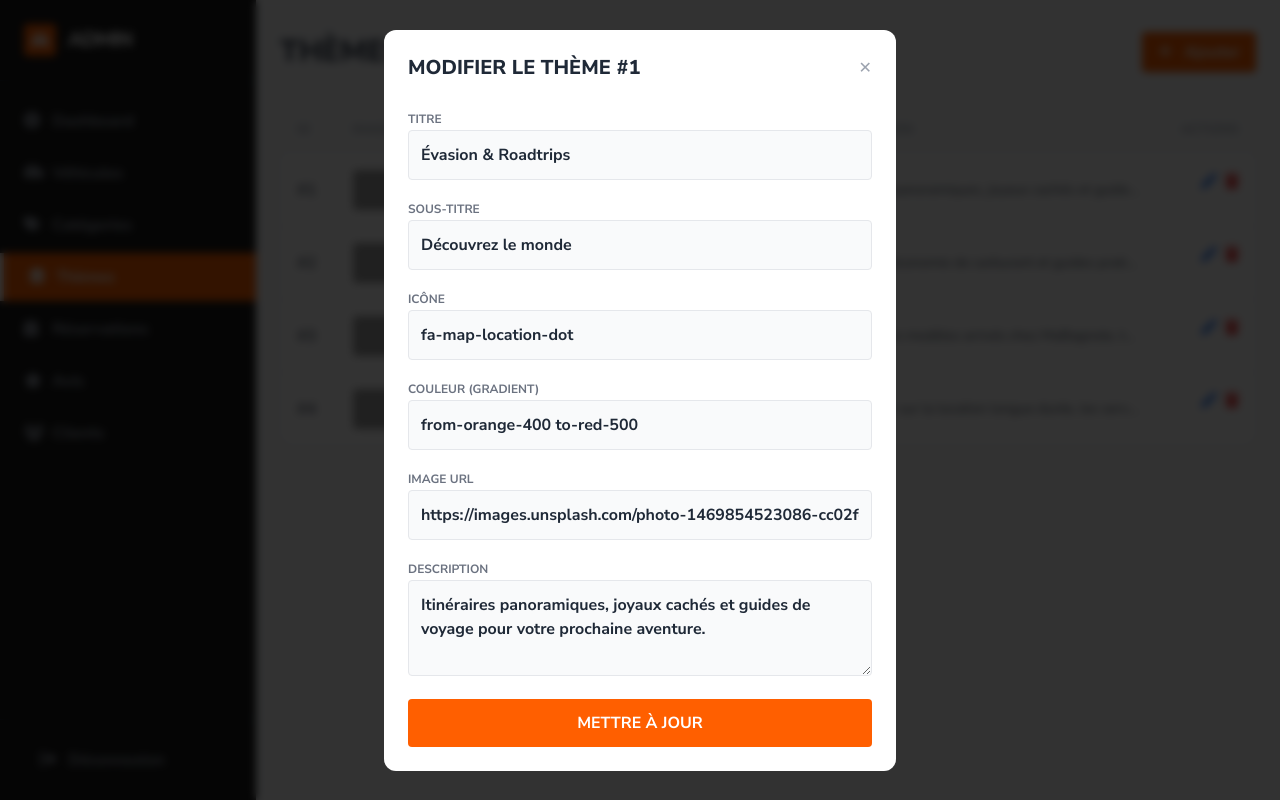
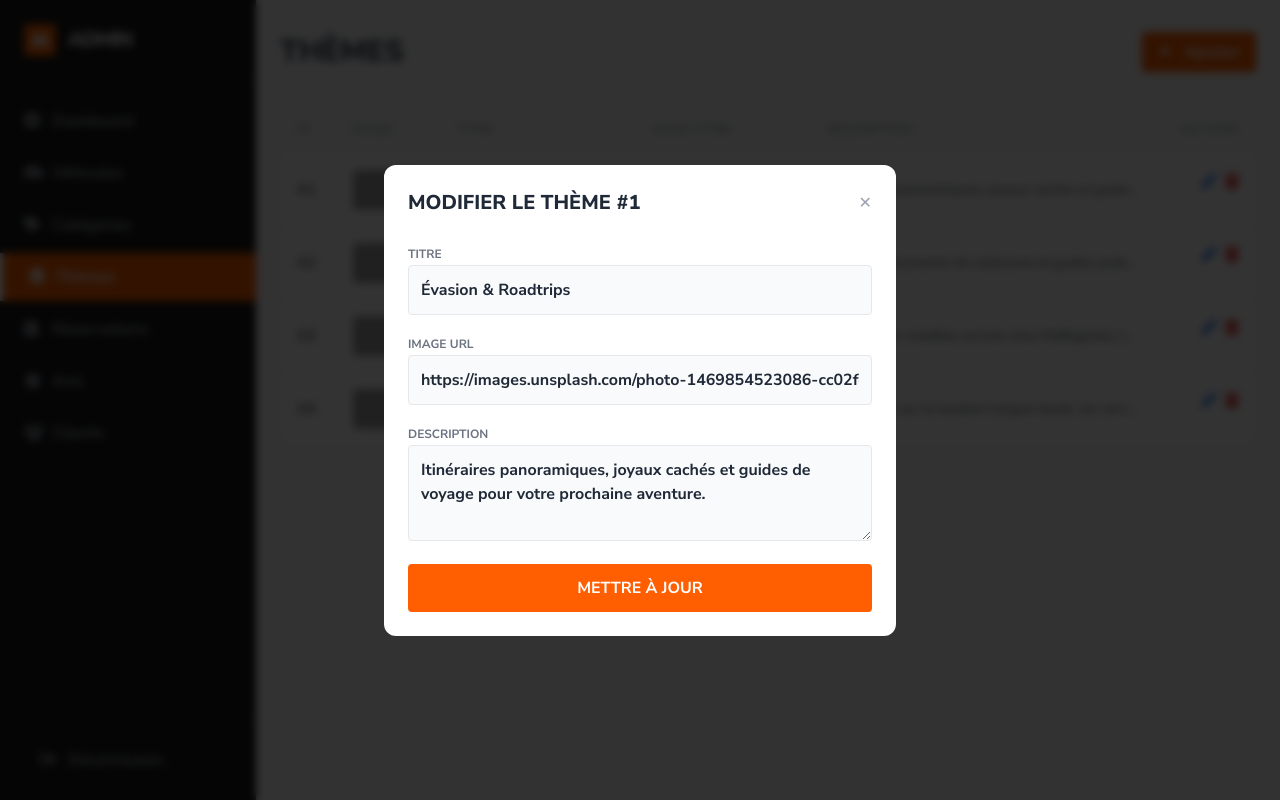
Before and after one commit to ilyas-doughmi/MaBagnole_V2, a PHP site: page /pages/admin/themes.php?edit=1 in a window 1280 px wide. Run offline with PHP 8.4, Linux system fonts and the light colour scheme; some libraries are stand-ins or nearby versions; grey boxes are pictures that could not be loaded.

Commit message:
feat: remove unnecessary fields from theme edit modal for cleaner UI

```diff
--- a/pages/admin/themes.php
+++ b/pages/admin/themes.php
@@ -172,18 +172,6 @@ if (isset($_GET['edit'])) {
                     <label class="text-xs uppercase font-bold text-gray-500">Titre</label>
                     <input type="text" name="title" value="<?= $edit_theme['title'] ?>" class="w-full p-3 bg-gray-50 rounded border border-gray-200 font-bold outline-none" required>
                 </div>
-               <div>
-                    <label class="text-xs uppercase font-bold text-gray-500">Sous-titre</label>
-                    <input type="text" name="subtitle" value="<?= $edit_theme['subtitle'] ?>" class="w-full p-3 bg-gray-50 rounded border border-gray-200 font-bold outline-none">
-                </div>
-                <div>
-                    <label class="text-xs uppercase font-bold text-gray-500">Icône</label>
-                    <input type="text" name="icon" value="<?= $edit_theme['icon'] ?? '' ?>" class="w-full p-3 bg-gray-50 rounded border border-gray-200 font-bold outline-none">
-                </div>
-                <div>
-                    <label class="text-xs uppercase font-bold text-gray-500">Couleur (Gradient)</label>
-                    <input type="text" name="color" value="<?= $edit_theme['color'] ?? '' ?>" class="w-full p-3 bg-gray-50 rounded border border-gray-200 font-bold outline-none">
-                </div>
                 <div>
                     <label class="text-xs uppercase font-bold text-gray-500">Image URL</label>
                     <input type="url" name="image" value="<?= $edit_theme['image'] ?>" class="w-full p-3 bg-gray-50 rounded border border-gray-200 font-bold outline-none">
```
